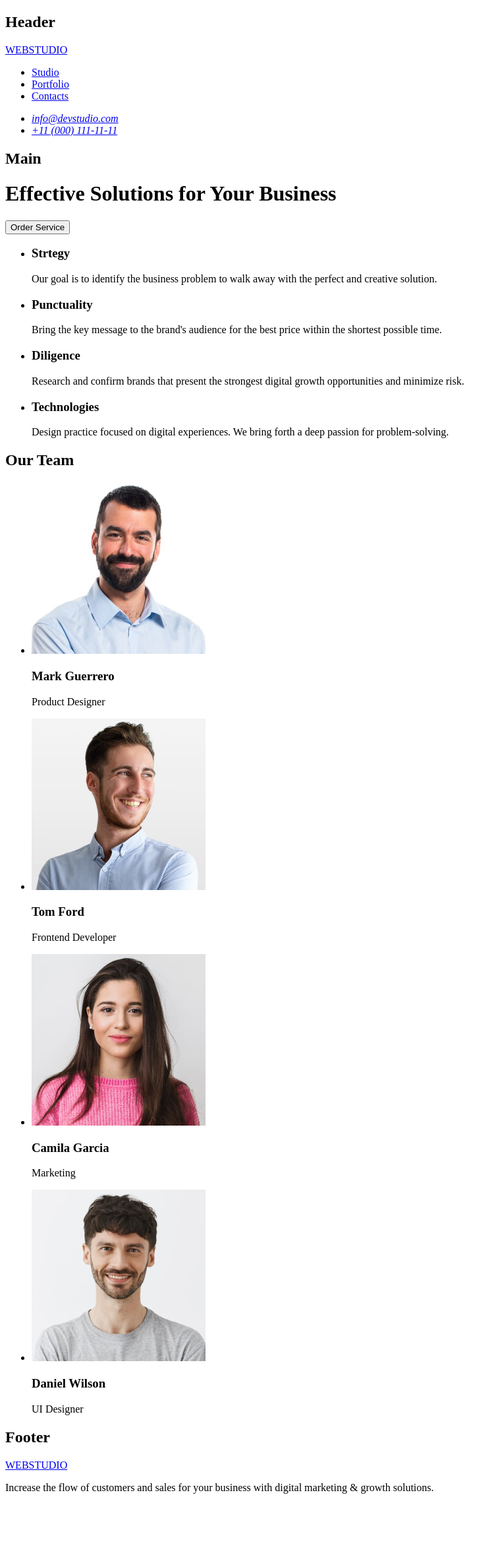
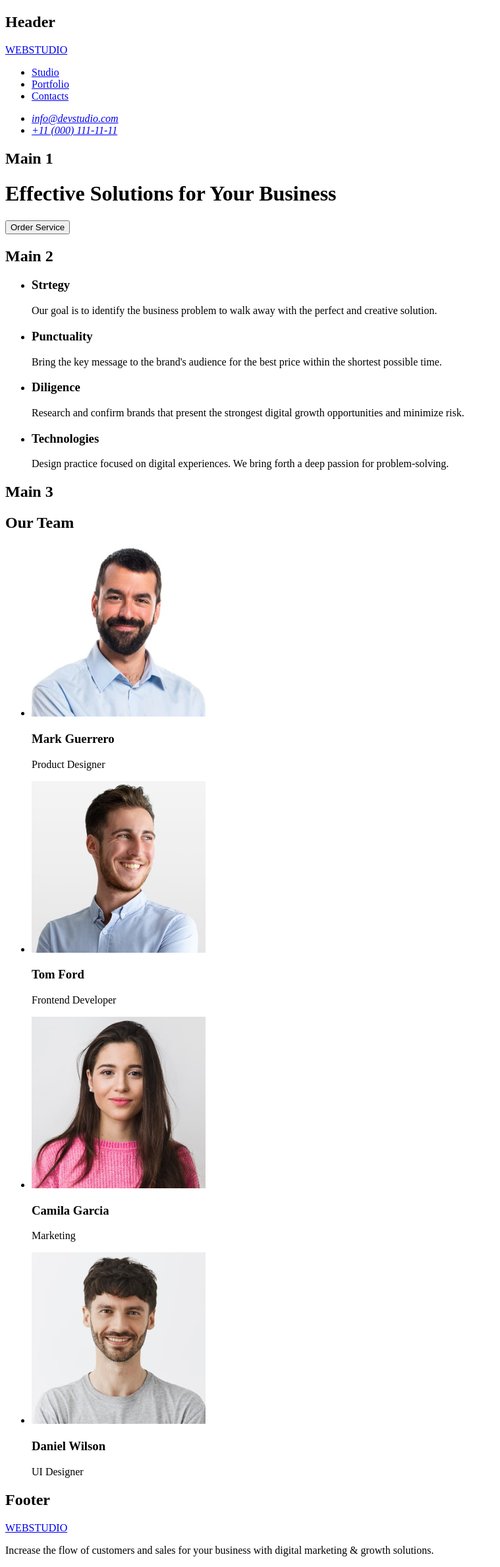
Before and after one commit to Serhiiowl/goit-markup-hw-01, a plain HTML site: page index.html in a window 1280 px wide. Shown: the whole page at 66% size, without its empty margins (0-759 px from the left). Before the commit the page ends 2280 px from the top, so only its background shows below. Drawn offline with Linux system fonts and the light colour scheme.

Commit message:
Update index.html

```diff
--- a/index.html
+++ b/index.html
@@ -13,7 +13,7 @@
 
   <header>
     <h2>Header</h2>
-    <div>
+
     <nav>
       <!-- logo -->
       <div>
@@ -21,36 +21,39 @@
       </div>
 
       <!-- Menu -->
-
+      <div>
         <ul>
           <li><a href="/">Studio</a></li>
           <li><a href="/">Portfolio</a></li>
           <li><a href="/">Contacts</a></li>
         </ul>
+      </div>
     </nav>
 
     <!-- Adress -->
 
     <address>
+      <div>
         <ul>
           <li><a href="mailto:info@devstudio.com">info@devstudio.com</a></li>
           <li><a href="tel:+110001111111">+11 (000) 111-11-11</a></li>
         </ul>
+      </div>
     </address>
 
-    </div>
+
   </header>
 
   <!-- Main -->
 
   <main>
-    <h2>Main</h2>
+    <h2>Main 1</h2>
     <div>
       <h1>Effective Solutions for Your Business</h1>
       <button type="button">Order Service</button>
     </div>
     <!-- Advantages -->
-
+    <h2>Main 2</h2>
     <div>
       <ul>
         <li>
@@ -75,7 +78,7 @@
     </div>
 
     <!-- Team -->
-
+    <h2>Main 3</h2>
     <div>
       <div>
         <h2>Our Team</h2>
@@ -114,6 +117,8 @@
     <!-- logo -->
     <div>
       <a href="./index.html">WEBSTUDIO</a>
+    </div>
+    <div>
       <p>
         Increase the flow of customers and sales for your business with digital marketing & growth solutions.
       </p>
```
Lines whose indentation alone changed are shown as unchanged.
